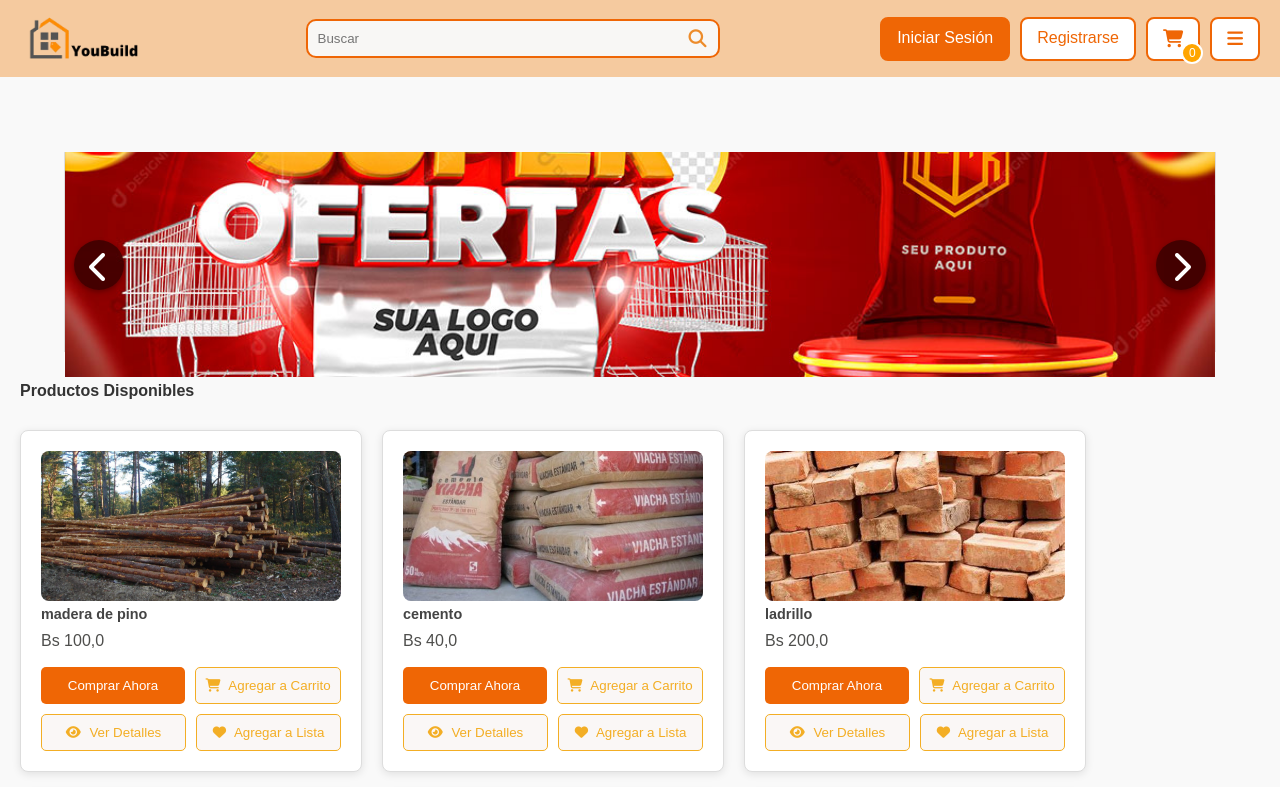
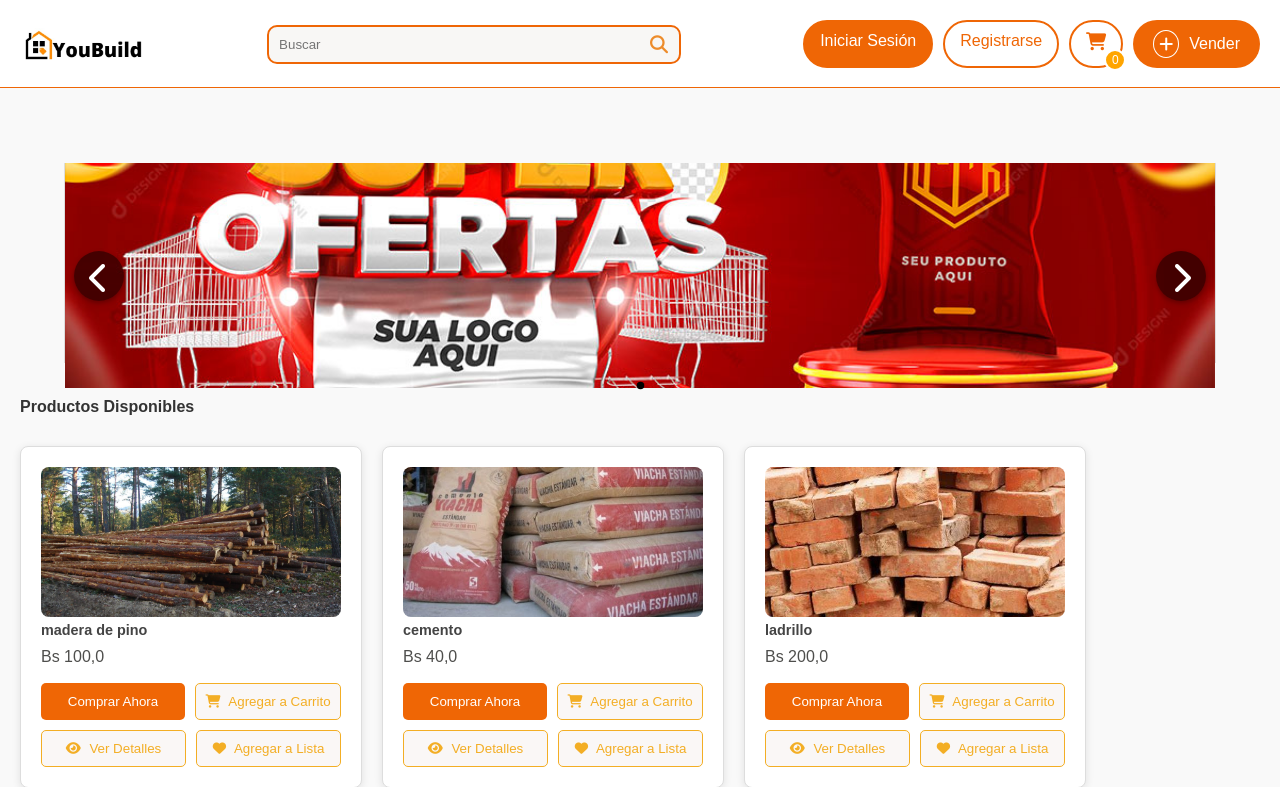
Before and after one commit to MauryQV/YouBuild, a Django app: page / in a window 1280 px wide. Shown: the top 787 px of the page. Run offline with Django 5.2, Linux system fonts and the light colour scheme; data comes from the database, SQL or seed files in the repository; both versions use the stored data as it was after the commit.

Commit message:
nuevos arreglos/login,iniciarsesion,logout

```diff
--- a/YouBuild/sistema/static/topbar.css
+++ b/YouBuild/sistema/static/topbar.css
@@ -3,9 +3,24 @@
     display: flex;
     justify-content: space-between;
     align-items: center;
-    padding: 10px 20px;
-    background-color: #f5ca9f;
+    padding: 20px 20px;
+    background-color: #FFFFFF;
     margin-top: auto;
+    position: relative;
+    /* Necesario para posicionar el pseudo-elemento */
+}
+
+/* Franja naranja en la parte inferior del topbar */
+.topbar-container::after {
+    content: '';
+    position: absolute;
+    bottom: 0;
+    left: 0;
+    width: 100%;
+    height: 1px;
+    /* Ajusta la altura según sea necesario */
+    background-color: #ef6605;
+    /* Color naranja brillante */
 }
 
 /* Sección izquierda (Logo) */
@@ -17,24 +32,28 @@
 .topbar-center {
     flex-grow: 1;
     text-align: center;
-
 }
 
 .search-box {
     display: inline-flex;
     background-color: #f8f7f5;
-    border: 2px solid #ef6605; /* Añadido borde */
+    border: 2px solid #ef6605;
+    /* Añadido borde */
     border-radius: 10px;
-    padding: 5px; /* Ajustado el padding para tener espacio interior */
-    width: 400px; /* Aumentar el ancho según lo necesites */
+    padding: 5px;
+    /* Ajustado el padding para tener espacio interior */
+    width: 400px;
+    /* Aumentar el ancho según lo necesites */
 }
 
 .search-box input {
     border: none;
     background-color: transparent;
     outline: none;
-    flex-grow: 1; /* Hace que el input ocupe todo el espacio disponible */
-    padding: 5px; /* Espacio interior del input */
+    flex-grow: 1;
+    /* Hace que el input ocupe todo el espacio disponible */
+    padding: 5px;
+    /* Espacio interior del input */
 }
 
 .search-box button {
@@ -55,11 +74,12 @@
 }
 
 /* Estilo de los botones de enlace e icono */
-.btn-link, .icon-btn {
+.btn-link,
+.icon-btn {
     padding: 10px 15px;
     background-color: white;
     border: 2px solid #ef6605;
-    border-radius: 8px;
+    border-radius: 25px;
     color: #ef6605;
     text-decoration: none;
     cursor: pointer;
@@ -72,7 +92,8 @@
 }
 
 /* Hover (Cambios al acercar el cursor) */
-.btn-link:hover, .icon-btn:hover {
+.btn-link:hover,
+.icon-btn:hover {
     background-color: #ef6605;
     color: white;
 }
@@ -86,8 +107,10 @@
 /* Style for the little cart count number */
 .cart-count {
     position: absolute;
-    bottom: -5px; /* Moves the number outside the cart icon */
-    right: -5px;  /* Adjusts the number slightly to the right */
+    bottom: -5px;
+    /* Moves the number outside the cart icon */
+    right: -5px;
+    /* Adjusts the number slightly to the right */
     background-color: orange;
     color: white;
     border-radius: 50%;
@@ -98,18 +121,50 @@
     align-items: center;
     font-size: 12px;
     line-height: 18px;
-    border: 2px solid white; /* Optional: border for better visibility */
+    border: 2px solid white;
+    /* Optional: border for better visibility */
 }
 
 /* Ensure the icon-btn is relatively positioned */
 .icon-btn {
-    position: relative; /* Allows the .cart-count to be positioned correctly */
+    position: relative;
+    /* Allows the .cart-count to be positioned correctly */
     padding: 10px 15px;
     background-color: white;
     border: 2px solid #ef6605;
-    border-radius: 8px;
+    border-radius: 25px;
     color: #ef6605;
     text-decoration: none;
     cursor: pointer;
     transition: all 0.3s ease;
 }
+
+.btn-sell {
+    display: inline-flex;
+    align-items: center;
+    background-color: #ef6605;
+    /* Color naranja */
+    color: white;
+    border: none;
+    border-radius: 50px;
+    /* Bordes curvos */
+    padding: 10px 20px;
+    cursor: pointer;
+    text-decoration: none;
+    transition: background-color 0.3s;
+}
+
+.btn-sell i {
+    background-color: transparent;
+    border: 1px solid white;
+    border-radius: 50%;
+    /* Círculo alrededor del "+" */
+    padding: 5px;
+    margin-right: 10px;
+    font-size: 16px;
+}
+
+.btn-sell:hover {
+    background-color: #ea580c;
+    /* Fondo más oscuro al pasar el ratón */
+}
--- a/YouBuild/sistema/templates/Carrito.html
+++ b/YouBuild/sistema/templates/Carrito.html
@@ -1,3 +1,4 @@
+<!DOCTYPE html>
 {% extends 'layout.html' %}
 {% load static %}
 
--- a/YouBuild/sistema/templates/detalle_producto.html
+++ b/YouBuild/sistema/templates/detalle_producto.html
@@ -1,3 +1,4 @@
+<!DOCTYPE html>
 {% extends 'layout.html' %}
 {% load static %}
 {% block title %}Detalles del producto{% endblock %}
--- a/YouBuild/sistema/templates/index.html
+++ b/YouBuild/sistema/templates/index.html
@@ -71,8 +71,8 @@
 {% endblock %}
 
 {% block extra_scripts %}
+<script src="{% static 'script.js' %}"></script>
 <script>
-
   function agregarAlCarrito(productId) {
     // Usamos fetch para enviar la solicitud POST al servidor
     fetch(`/agregar-al-carrito/${productId}/`, {
@@ -105,6 +105,5 @@
         alert('Error al agregar al carrito');
     });
   }
-
 </script>
 {% endblock %}
--- a/YouBuild/sistema/templates/layout.html
+++ b/YouBuild/sistema/templates/layout.html
@@ -14,7 +14,7 @@
     <link rel="icon" href={% static 'icono.ico' %}>
 
     {% block extra_styles %}
-    <!--colocar sus dependencias personalizadas/STATIC-->
+
     {% endblock %}
   </head>
 
@@ -24,7 +24,7 @@
       <div class="topbar-container">
         <div class="topbar-left">
           <a href="/ " class="logo">
-            <img src="{% static 'logo.png' %}" alt="Logo" width="125">
+            <img src="{% static 'logo.jpeg' %}" alt="Logo" width="125">
           </a>
         </div>
         <div class="topbar-center">
@@ -41,7 +41,9 @@
           <a href="{% url 'Carrito' %}" class="icon-btn">
             <i class="fa fa-shopping-cart"></i><span class="cart-count">{{ cart_count }}</span>
           </a>
-        <a href="#menu-hamburguesa" class="icon-btn"><i class="fa fa-bars"></i></a>
+          <a href="#" class="btn-sell">
+            <i class="fas fa-plus"></i> Vender
+          </a>
         </div>
       </div>
     </header>
```
Also changed, not shown: YouBuild/sistema/static/script.js (+54 -0 lines), YouBuild/db.sqlite3, YouBuild/sistema/static/logo.jpeg (added), YouBuild/sistema/static/logo.png (deleted).
